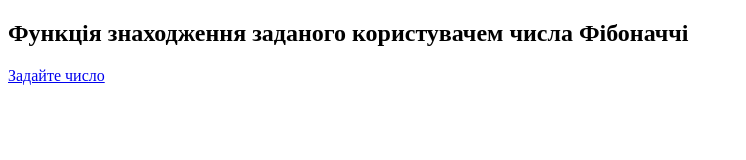
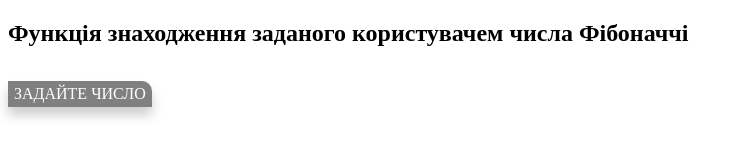
Before and after one commit to bumbon/fibonacci, a plain HTML site: page index.html in a window 1280 px wide. Shown: the whole page, without its empty margins (0-746 px from the left). Drawn offline with Linux system fonts and the light colour scheme.

Commit message:
Initial commit

```diff
--- /dev/null
+++ b/css/index.css
@@ -0,0 +1,23 @@
+nav>li a {
+    display: inline-block;
+    position: absolute;
+    background-color: grey;
+    border-radius: 0 10px 0px 0;
+    min-width: 100px;
+    box-shadow: 0px 8px 12px 0px rgba(0,0,0,0.2);
+    color: #FFF;
+    padding: 4px 6px;
+    text-decoration: none;
+    text-align: left;
+}
+
+nav>li {
+	display: inline-block;
+	}
+
+nav>li>a:hover {
+     display: inline-block;
+    position: absolute;
+    box-shadow: 0 0 2px 1px rgba(255, 255, 186, 0.5);
+    color: #222222;
+}
--- a/index.html
+++ b/index.html
@@ -3,9 +3,13 @@
 <head>
     <meta charset="UTF-8">
     <title>Fibonacci</title>
+ 	    <link rel="stylesheet" href="css/index.css" />
+
 </head>
 <body>
     <h2>Функція знаходження заданого користувачем числа Фібоначчі</h2>
-    <a href="fib.html">Задайте число</a>
+    <nav>
+    <li><a href="fib.html">ЗАДАЙТЕ ЧИСЛО</a></li>
+  </nav>
 </body>
 </html>
```
Also changed, not shown: fib.html (+1 -1 lines), js/index.js (+6 -5 lines).
